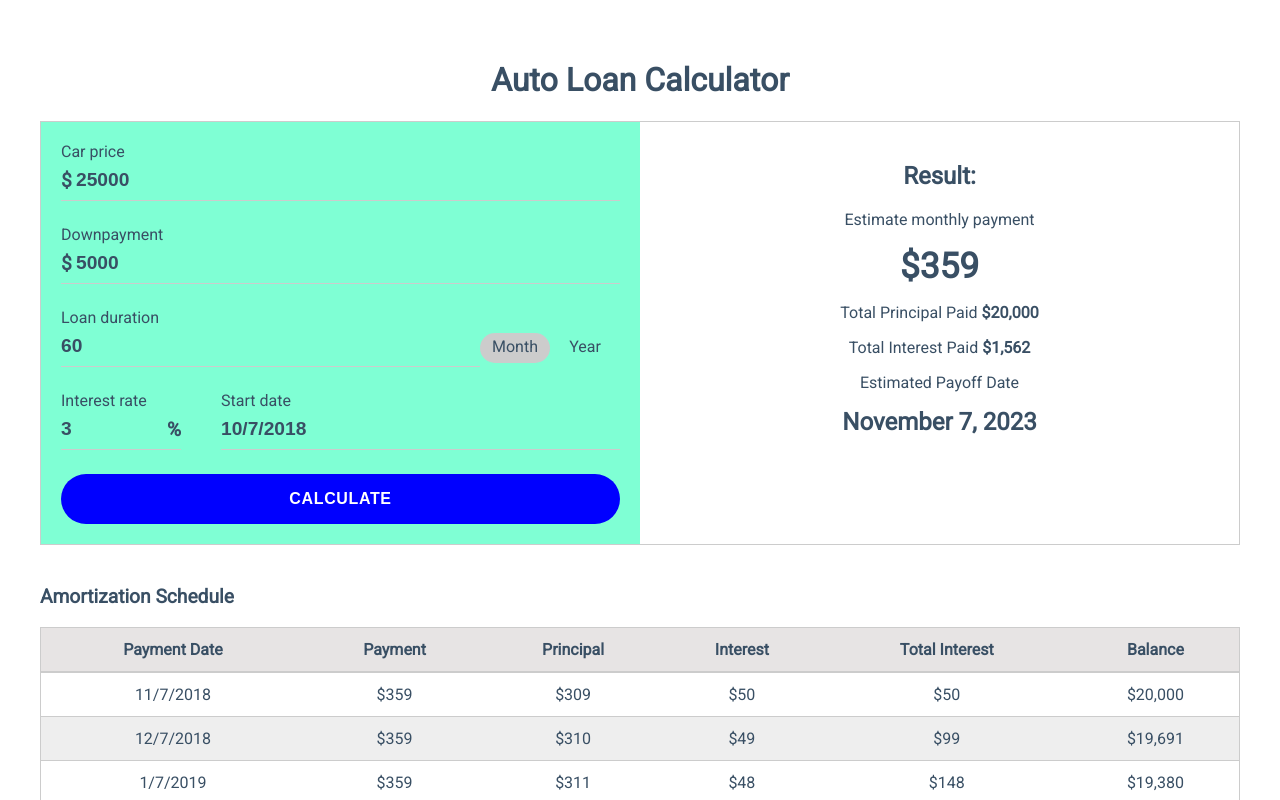
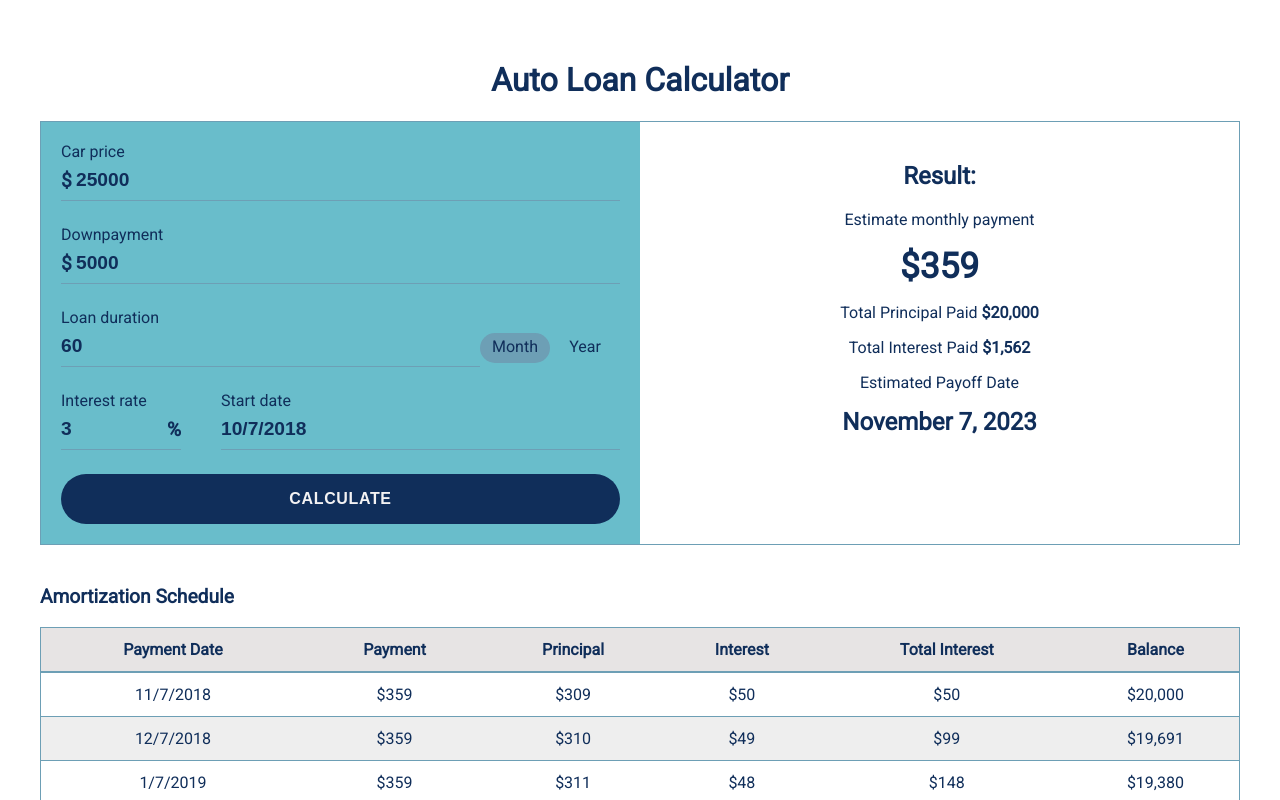
Before and after one commit to janumedia/vue-auto-loan-calculator, a Vue app: page / in a window 1280 px wide. Shown: the top 800 px of the page. Built offline with nearby package versions, Linux system fonts and the light colour scheme.

Commit message:
update color theme

```diff
--- a/src/assets/css/_color.scss
+++ b/src/assets/css/_color.scss
@@ -1,6 +1,6 @@
-$primary: blue;
-$primary-text: white;
-$secondary: aquamarine;
-$border-color: #ccc;
+$primary: #102E5A;
+$primary-text: #F3F2F3;
+$secondary: #69BDCB;
+$border-color: #6D9FB5;
 $error: red;
-$font-color: #394f64;
+$font-color: #102E5A;
```
